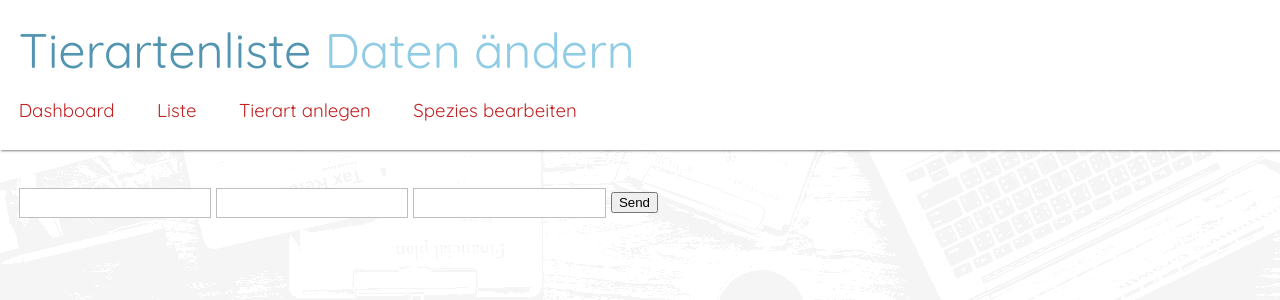
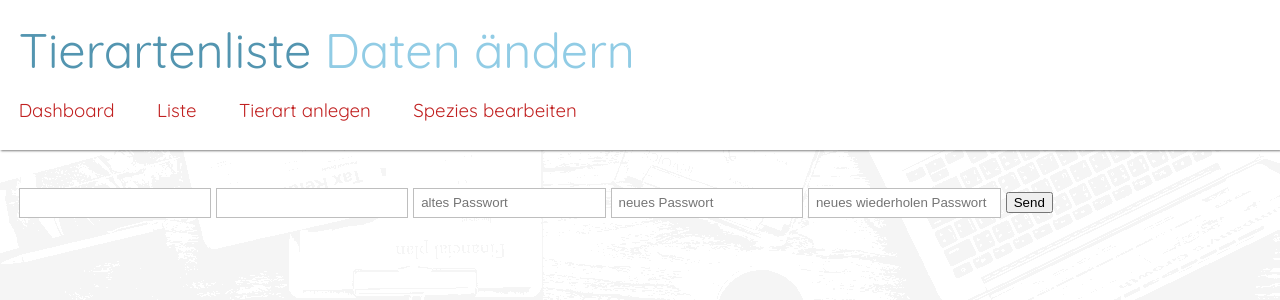
Before and after one commit to nauertdomenic/Nopli, a Java web app: template dhbwka-wwi-vertsys-nopli-master/src/main/webapp/WEB-INF/login/change.jsp in a window 1280 px wide. Shown: the top 300 px of the page. Run offline with Tomcat 11, a stand-in JSP engine, Linux system fonts and the light colour scheme; the template is opened without the code that fills it, so the values that code supplies are empty.

Commit message:
Update change.jsp

```diff
--- a/dhbwka-wwi-vertsys-nopli-master/src/main/webapp/WEB-INF/login/change.jsp
+++ b/dhbwka-wwi-vertsys-nopli-master/src/main/webapp/WEB-INF/login/change.jsp
@@ -39,7 +39,9 @@
             <form method="POST">
                 <input type="text" name="change_vorname" placeholder="${current_user.vorname}">
                 <input type="text" name="change_nachname" placeholder="${current_user.nachname}">
-                <input type="text" name="change_password">
+                <input type="text" name="change_old_password" placeholder="altes Passwort">
+                <input type="text" name="change_new_password" placeholder="neues Passwort">
+                <input type="text" name="change_new1_password" placeholder="neues wiederholen Passwort">
                 <button type="submit">Send</button>
             </form>
         </div>
```
